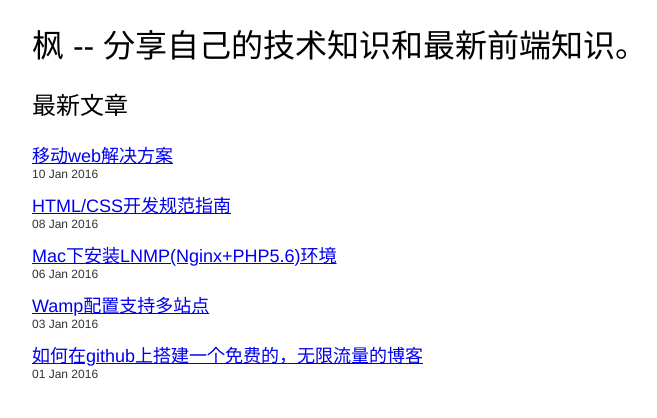
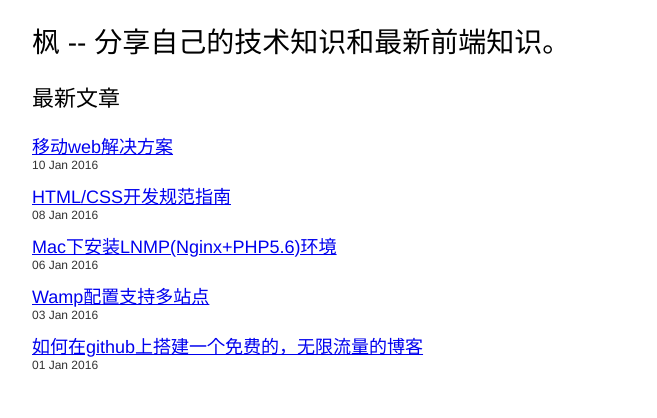
Before and after one commit to luozyiii/blog, a Jekyll site: the page built from index.html, in a window 1280 px wide. Shown: the top 418 px of the page, without its empty margins (38-695 px from the left). Built offline with Jekyll 4.4.1, drawn with Linux system fonts in a browser that asks for light colours.

Commit message:
适配手机

```diff
--- a/_layouts/default.html
+++ b/_layouts/default.html
@@ -3,8 +3,7 @@
 　　	<head>
 		<meta charset="utf-8" />
 		<meta name="format-detection" content="telephone=no, email=no" />
-        <meta name="viewport" content="width=device-width, initial-scale=1, user-scalable=no"
-        />
+		<meta name="viewport" content="width=device-width, initial-scale=1, user-scalable=no"/>
 		<meta name="apple-mobile-web-app-capable" content="yes" />
 		<meta name="apple-mobile-web-app-status-bar-style" content="black" />
 		<meta name="renderer" content="webkit" />
--- a/css/blog.css
+++ b/css/blog.css
@@ -5,13 +5,13 @@
     background-color: #fff;
 }
 h1 {
-	font-size: 32px;
+	font-size: 28px;
 }
 h2 {
-	font-size: 30px;
+	font-size: 24px;
 }
 h3 {
-	font-size: 24px;
+	font-size: 22px;
 }
 h4 {
 	font-size: 20px;
```
Lines whose indentation alone changed are shown as unchanged.
